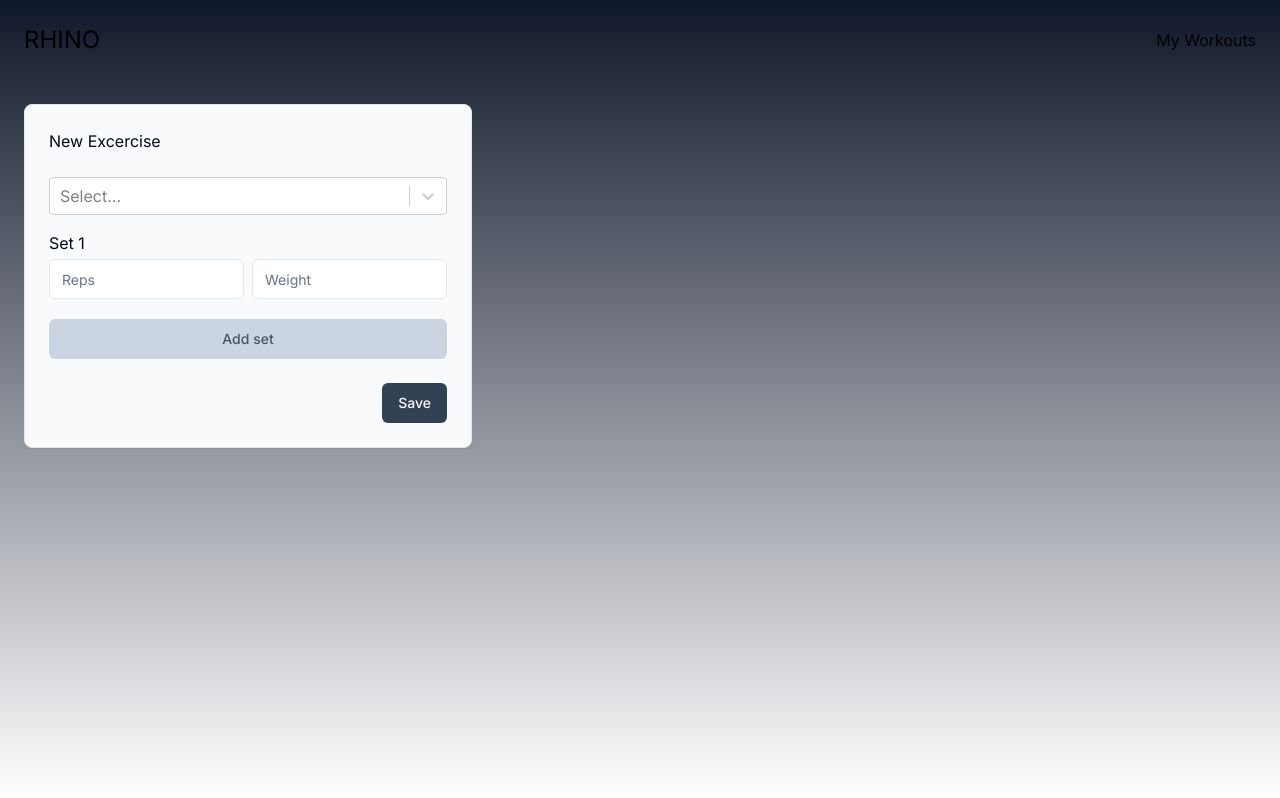
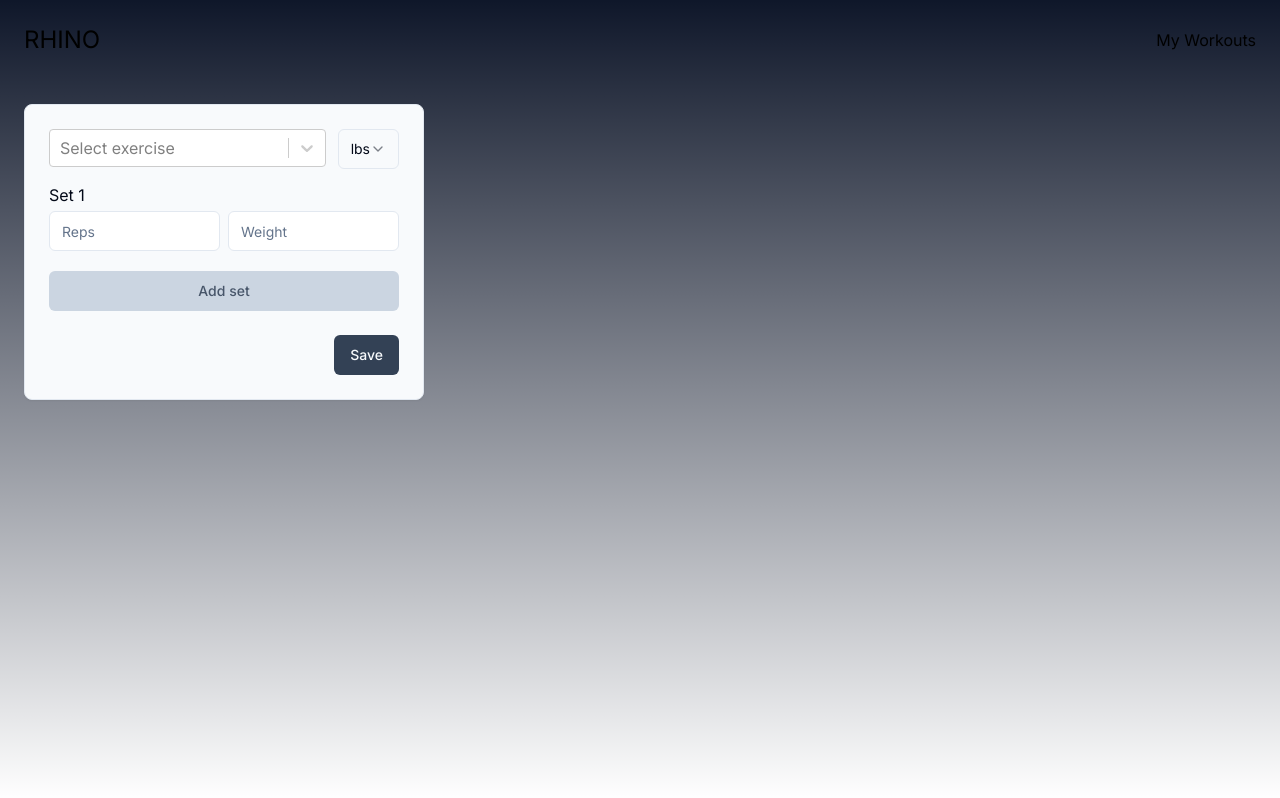
Before and after one commit to dan-ville/rhino, a Next.js app: page / in a window 1280 px wide. Built offline with nearby package versions, Linux system fonts and the light colour scheme.

Commit message:
create display cards and grid

```diff
--- a/package.json
+++ b/package.json
@@ -9,6 +9,7 @@
     "lint": "next lint"
   },
   "dependencies": {
+    "@radix-ui/react-select": "^1.2.2",
     "@radix-ui/react-slot": "^1.0.2",
     "@types/node": "20.3.2",
     "@types/react": "18.2.14",
--- /dev/null
+++ b/src/components/Workout.module.scss
@@ -0,0 +1,12 @@
+.new-exercise-card {
+    width: 100%;
+    min-width: 400px;
+    max-width: 400px;
+}
+
+.display-cards {
+    width: 100%;
+    display: grid;
+    grid-template-columns: repeat(auto-fit, minmax(250px, 1fr));
+    gap: 0.75rem;
+}
--- a/src/components/Workout.tsx
+++ b/src/components/Workout.tsx
@@ -2,15 +2,25 @@
 
 import { useWorkout } from "@/lib/hooks"
 import { SetBuilderCard } from "./ui/SetBuilderCard"
+import { SetDisplayCard } from "./ui/SetDisplayCard"
+import { useState } from "react"
+import styles from "./Workout.module.scss"
 
 export function Workout() {
   const { workout, setWorkout, id, saveWorkout, saveExerciseToWorkout } =
     useWorkout()
+  const [editingId, setEditingId] = useState<string | null>(null)
 
   return (
-    <div>
-      <SetBuilderCard saveExerciseToWorkout={saveExerciseToWorkout} />
-
+    <div className="flex gap-6">
+      <div className={styles["new-exercise-card"]}>
+        <SetBuilderCard saveExerciseToWorkout={saveExerciseToWorkout} />
+      </div>
+      <div className={styles["display-cards"]}>
+        {workout.exercises.map((exercise) => {
+          return <SetDisplayCard key={exercise.id} exercise={exercise} />
+        })}
+      </div>
     </div>
   )
 }
--- a/src/components/forms/ExerciseLookup.tsx
+++ b/src/components/forms/ExerciseLookup.tsx
@@ -49,6 +49,7 @@
             {...field}
             {...selectProps}
             loadOptions={loadExerciseOptions}
+            placeholder="Select exercise"
             getOptionLabel={(opt: Exercise) => opt.name}
             getOptionValue={(opt: Exercise) => opt.name}
           />
--- a/src/components/index.ts
+++ b/src/components/index.ts
@@ -4,6 +4,7 @@
 
 // UI
 export * from "./ui/SetBuilderCard"
+export * from "./ui/SetDisplayCard"
 
 // APP
 export * from "./Workout"
--- a/src/components/ui/SetBuilderCard.tsx
+++ b/src/components/ui/SetBuilderCard.tsx
@@ -4,24 +4,35 @@
 import { ExerciseLookup } from "../forms/ExerciseLookup"
 import { useFieldArray, useForm } from "react-hook-form"
 import { Button } from "./button"
+import { useId, useState } from "react"
+import {
+  Select,
+  SelectContent,
+  SelectItem,
+  SelectTrigger,
+  SelectValue,
+} from "./select"
 
 type SetBuilderCardProps = {
   saveExerciseToWorkout: (exercise: Exercise) => void
 }
 
 export function SetBuilderCard({ saveExerciseToWorkout }: SetBuilderCardProps) {
-  const { control, watch, register, handleSubmit, reset } = useForm<Exercise>({
-    defaultValues: {
-      exercise: null,
-      sets: [{ set: 1, reps: null }],
-    },
-  })
+  const id = useId()
+
+  const { control, register, handleSubmit, reset, watch, setValue } =
+    useForm<Exercise>({
+      defaultValues: {
+        id,
+        exercise: null,
+        sets: [{ set: 1, reps: null }],
+        units: "lbs",
+      },
+    })
   const { fields: sets, append: appendSet } = useFieldArray({
     name: "sets",
     control,
   })
-
-  console.log(watch())
 
   const onSubmit = (data: Exercise) => {
     saveExerciseToWorkout(data)
@@ -30,10 +41,33 @@
 
   return (
     <form onSubmit={handleSubmit(onSubmit)}>
-      <Card className="max-w-md bg-slate-50">
-        <CardHeader>New Excercise</CardHeader>
-        <CardContent>
-          <ExerciseLookup name="exercise" control={control} className="mb-4" />
+      <Card className="bg-slate-50">
+        {/* <CardHeader>
+          <p>New Excercise</p>
+        </CardHeader> */}
+        <CardContent className="mt-6">
+          <div className="flex content-center justify-between gap-3">
+            <div className="w-full">
+              <ExerciseLookup
+                name="exercise"
+                control={control}
+                className="mb-4"
+              />
+            </div>
+            <div className="w-10px">
+              <Select
+                onValueChange={(value) => setValue("units", value as Unit)}
+              >
+                <SelectTrigger>
+                  <SelectValue placeholder={watch("units")} />
+                </SelectTrigger>
+                <SelectContent>
+                  <SelectItem value="lbs">lbs</SelectItem>
+                  <SelectItem value="kg">kg</SelectItem>
+                </SelectContent>
+              </Select>
+            </div>
+          </div>
           <div className="grid gap-3">
             {sets.map((field, index) => {
               return (
--- /dev/null
+++ b/src/components/ui/SetDisplayCard.tsx
@@ -0,0 +1,36 @@
+"use client"
+import { Card, CardContent, CardFooter, CardHeader } from "@/components/ui/card"
+import { Button } from "./button"
+
+type SetBuilderCardProps = {
+  exercise: Exercise
+}
+
+export function SetDisplayCard({ exercise }: SetBuilderCardProps) {
+  return (
+    <Card className="max-w-md bg-slate-50 h-max">
+      <CardHeader>
+        <p className="font-semibold">{exercise.exercise?.name || `Unnamed exercise`}</p>
+      </CardHeader>
+      <CardContent>
+        <div className="grid gap-3">
+          {exercise.sets.map((set, index) => {
+            return (
+              <div key={set.set} className="grid gap-1">
+                <p>
+                  <span className="font-medium">Set {index + 1}</span>: {set.reps} x {set.weight}{" "}
+                  {exercise.units}
+                </p>
+              </div>
+            )
+          })}
+        </div>
+      </CardContent>
+      <CardFooter>
+        <Button type="submit" className="ml-auto bg-slate-700">
+          Edit
+        </Button>
+      </CardFooter>
+    </Card>
+  )
+}
--- /dev/null
+++ b/src/components/ui/select.tsx
@@ -0,0 +1,121 @@
+"use client"
+
+import * as React from "react"
+import * as SelectPrimitive from "@radix-ui/react-select"
+import { Check, ChevronDown } from "lucide-react"
+
+import { cn } from "@/lib/utils"
+
+const Select = SelectPrimitive.Root
+
+const SelectGroup = SelectPrimitive.Group
+
+const SelectValue = SelectPrimitive.Value
+
+const SelectTrigger = React.forwardRef<
+  React.ElementRef<typeof SelectPrimitive.Trigger>,
+  React.ComponentPropsWithoutRef<typeof SelectPrimitive.Trigger>
+>(({ className, children, ...props }, ref) => (
+  <SelectPrimitive.Trigger
+    ref={ref}
+    className={cn(
+      "flex h-10 w-full items-center justify-between rounded-md border border-input bg-transparent px-3 py-2 text-sm ring-offset-background placeholder:text-muted-foreground focus:outline-none focus:ring-2 focus:ring-ring focus:ring-offset-2 disabled:cursor-not-allowed disabled:opacity-50",
+      className
+    )}
+    {...props}
+  >
+    {children}
+    <SelectPrimitive.Icon asChild>
+      <ChevronDown className="h-4 w-4 opacity-50" />
+    </SelectPrimitive.Icon>
+  </SelectPrimitive.Trigger>
+))
+SelectTrigger.displayName = SelectPrimitive.Trigger.displayName
+
+const SelectContent = React.forwardRef<
+  React.ElementRef<typeof SelectPrimitive.Content>,
+  React.ComponentPropsWithoutRef<typeof SelectPrimitive.Content>
+>(({ className, children, position = "popper", ...props }, ref) => (
+  <SelectPrimitive.Portal>
+    <SelectPrimitive.Content
+      ref={ref}
+      className={cn(
+        "relative z-50 min-w-[8rem] overflow-hidden rounded-md border bg-popover text-popover-foreground shadow-md data-[state=open]:animate-in data-[state=closed]:animate-out data-[state=closed]:fade-out-0 data-[state=open]:fade-in-0 data-[state=closed]:zoom-out-95 data-[state=open]:zoom-in-95 data-[side=bottom]:slide-in-from-top-2 data-[side=left]:slide-in-from-right-2 data-[side=right]:slide-in-from-left-2 data-[side=top]:slide-in-from-bottom-2",
+        position === "popper" &&
+          "data-[side=bottom]:translate-y-1 data-[side=left]:-translate-x-1 data-[side=right]:translate-x-1 data-[side=top]:-translate-y-1",
+        className
+      )}
+      position={position}
+      {...props}
+    >
+      <SelectPrimitive.Viewport
+        className={cn(
+          "p-1",
+          position === "popper" &&
+            "h-[var(--radix-select-trigger-height)] w-full min-w-[var(--radix-select-trigger-width)]"
+        )}
+      >
+        {children}
+      </SelectPrimitive.Viewport>
+    </SelectPrimitive.Content>
+  </SelectPrimitive.Portal>
+))
+SelectContent.displayName = SelectPrimitive.Content.displayName
+
+const SelectLabel = React.forwardRef<
+  React.ElementRef<typeof SelectPrimitive.Label>,
+  React.ComponentPropsWithoutRef<typeof SelectPrimitive.Label>
+>(({ className, ...props }, ref) => (
+  <SelectPrimitive.Label
+    ref={ref}
+    className={cn("py-1.5 pl-8 pr-2 text-sm font-semibold", className)}
+    {...props}
+  />
+))
+SelectLabel.displayName = SelectPrimitive.Label.displayName
+
+const SelectItem = React.forwardRef<
+  React.ElementRef<typeof SelectPrimitive.Item>,
+  React.ComponentPropsWithoutRef<typeof SelectPrimitive.Item>
+>(({ className, children, ...props }, ref) => (
+  <SelectPrimitive.Item
+    ref={ref}
+    className={cn(
+      "relative flex w-full cursor-default select-none items-center rounded-sm py-1.5 pl-8 pr-2 text-sm outline-none focus:bg-accent focus:text-accent-foreground data-[disabled]:pointer-events-none data-[disabled]:opacity-50",
+      className
+    )}
+    {...props}
+  >
+    <span className="absolute left-2 flex h-3.5 w-3.5 items-center justify-center">
+      <SelectPrimitive.ItemIndicator>
+        <Check className="h-4 w-4" />
+      </SelectPrimitive.ItemIndicator>
+    </span>
+
+    <SelectPrimitive.ItemText>{children}</SelectPrimitive.ItemText>
+  </SelectPrimitive.Item>
+))
+SelectItem.displayName = SelectPrimitive.Item.displayName
+
+const SelectSeparator = React.forwardRef<
+  React.ElementRef<typeof SelectPrimitive.Separator>,
+  React.ComponentPropsWithoutRef<typeof SelectPrimitive.Separator>
+>(({ className, ...props }, ref) => (
+  <SelectPrimitive.Separator
+    ref={ref}
+    className={cn("-mx-1 my-1 h-px bg-muted", className)}
+    {...props}
+  />
+))
+SelectSeparator.displayName = SelectPrimitive.Separator.displayName
+
+export {
+  Select,
+  SelectGroup,
+  SelectValue,
+  SelectTrigger,
+  SelectContent,
+  SelectLabel,
+  SelectItem,
+  SelectSeparator,
+}
--- a/src/lib/type.d.ts
+++ b/src/lib/type.d.ts
@@ -14,9 +14,12 @@
   rpe?: number | null
 }
 
+type Unit = "kg" | "lbs"
 type Exercise = {
+  id: string
   exercise: ExerciseAPIData | null
   sets: ExerciseSet[]
+  units: Unit
 }
 
 type Workout = {
```
Also changed, not shown: 1 other file (tests, documents, lock files or other folders).
